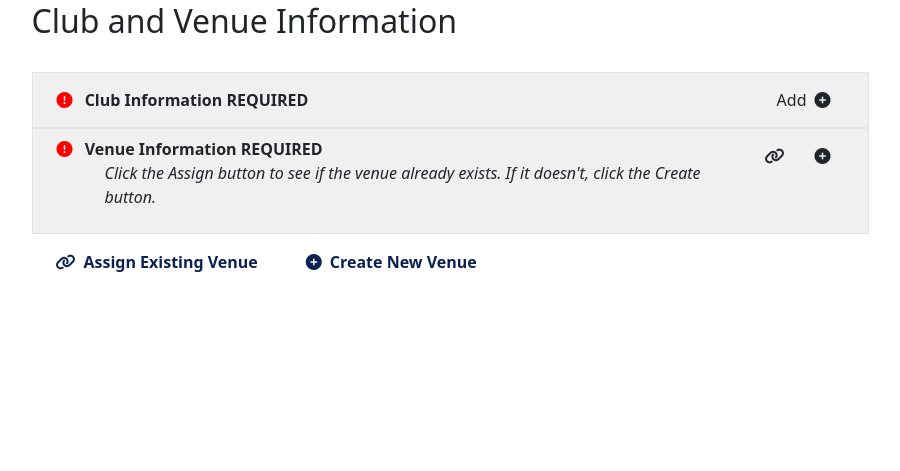
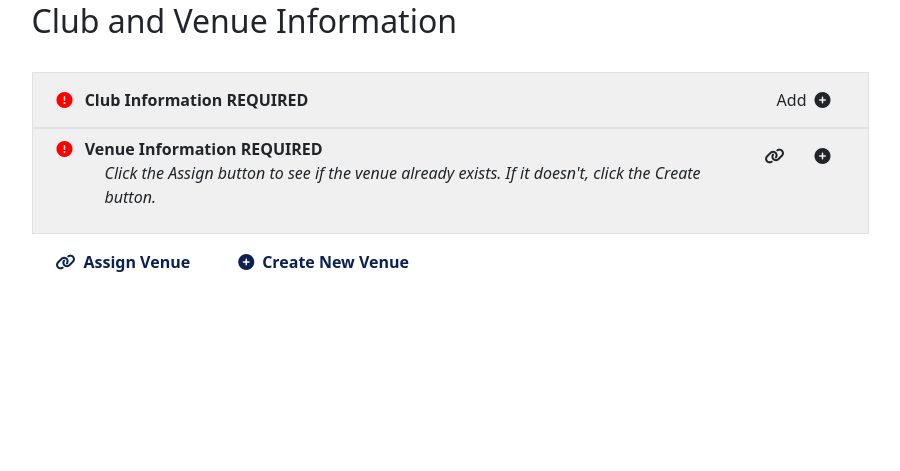
Before and after one commit to lowrycode/table-tennis-league, a Django app: template clubs/templates/clubs/admin_dashboard.html in a window 1280 px wide. Shown: the part 271-742 px from the top of the page, without its empty margins (190-1090 px from the left). Run offline with Django 4.2, Linux system fonts and the light colour scheme; the template is opened without the code that fills it, so the values that code supplies are empty; some libraries are stand-ins or nearby versions.

Commit message:
Update 'Assign Existing Venue' to 'Assign Venue'

```diff
--- a/clubs/templates/clubs/partials/admin_club_info_section.html
+++ b/clubs/templates/clubs/partials/admin_club_info_section.html
@@ -102,7 +102,7 @@
                 <p class="ms-5 fst-italic">Click the Assign button to see if the venue already exists. If it doesn't, click the Create button.</p>
               </div>
               <div class="flex-shrink-0 d-flex gap-1">
-                <a href="{% url 'assign_venue' %}" class="btn" aria-label="Assign Existing Venue" title="Assign Existing Venue">
+                <a href="{% url 'assign_venue' %}" class="btn" aria-label="Assign Venue" title="Assign Venue">
                   <i class="fa-solid fa-link"></i>
                 </a>
                 <a href="#" class="btn" aria-label="Create New Venue" title="Create New Venue">
@@ -113,7 +113,7 @@
             {% endfor %}
           </ul>
           <div class="d-flex justify-content-start row-gap-3 col-gap-5 py-3 px-4">
-            <a href="{% url 'assign_venue' %}"><i class="fa-solid fa-link me-2"></i>Assign Existing Venue</a>
+            <a href="{% url 'assign_venue' %}"><i class="fa-solid fa-link me-2"></i>Assign Venue</a>
             <a href="#"><i class="fa-solid fa-circle-plus me-2"></i>Create New Venue</a>
           </div>
         </section>
```
